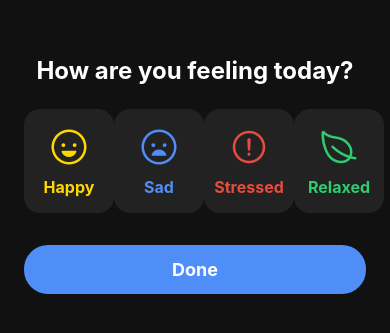
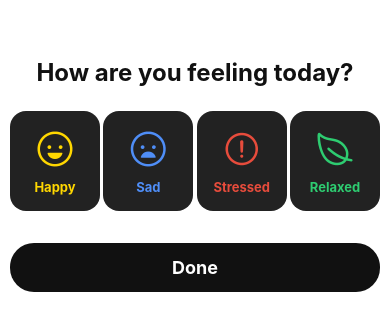
Before and after one commit to Gimhani03/Orion-Robot-Mobile-App, a React Native app: screen /MoodSelection in a window 390 px wide. Shown: the part 247-580 px from the top of the page. Built offline with nearby package versions, Linux system fonts and the light colour scheme.

Commit message:
style: update MoodSelectionScreen styles for improved UI consistency

```diff
--- a/src/screens/MoodSelectionScreen.js
+++ b/src/screens/MoodSelectionScreen.js
@@ -79,20 +79,20 @@ export default function MoodSelectionScreen({ navigation }) {
 const styles = StyleSheet.create({
   container: {
     flex: 1,
-    backgroundColor: '#111',
-    padding: 24,
+    backgroundColor: '#fff',
+    padding: 10,
     justifyContent: 'center',
   },
   title: {
     fontSize: 24,
     fontWeight: 'bold',
-    color: '#fff',
+    color: '#111',
     marginBottom: 24,
     textAlign: 'center',
   },
   moodRow: {
     flexDirection: 'row',
-    justifyContent: 'space-around',
+    justifyContent: 'space-between',
     marginBottom: 32,
   },
   moodCard: {
@@ -105,7 +105,7 @@ const styles = StyleSheet.create({
   moodLabel: {
     marginTop: 8,
     fontWeight: 'bold',
-    fontSize: 16,
+    fontSize: 13,
   },
   recommendBox: {
     backgroundColor: '#222',
@@ -125,7 +125,7 @@ const styles = StyleSheet.create({
     marginBottom: 4,
   },
   doneButton: {
-    backgroundColor: '#4f8ef7',
+    backgroundColor: '#111',
     borderRadius: 24,
     paddingVertical: 14,
     alignItems: 'center',
```
